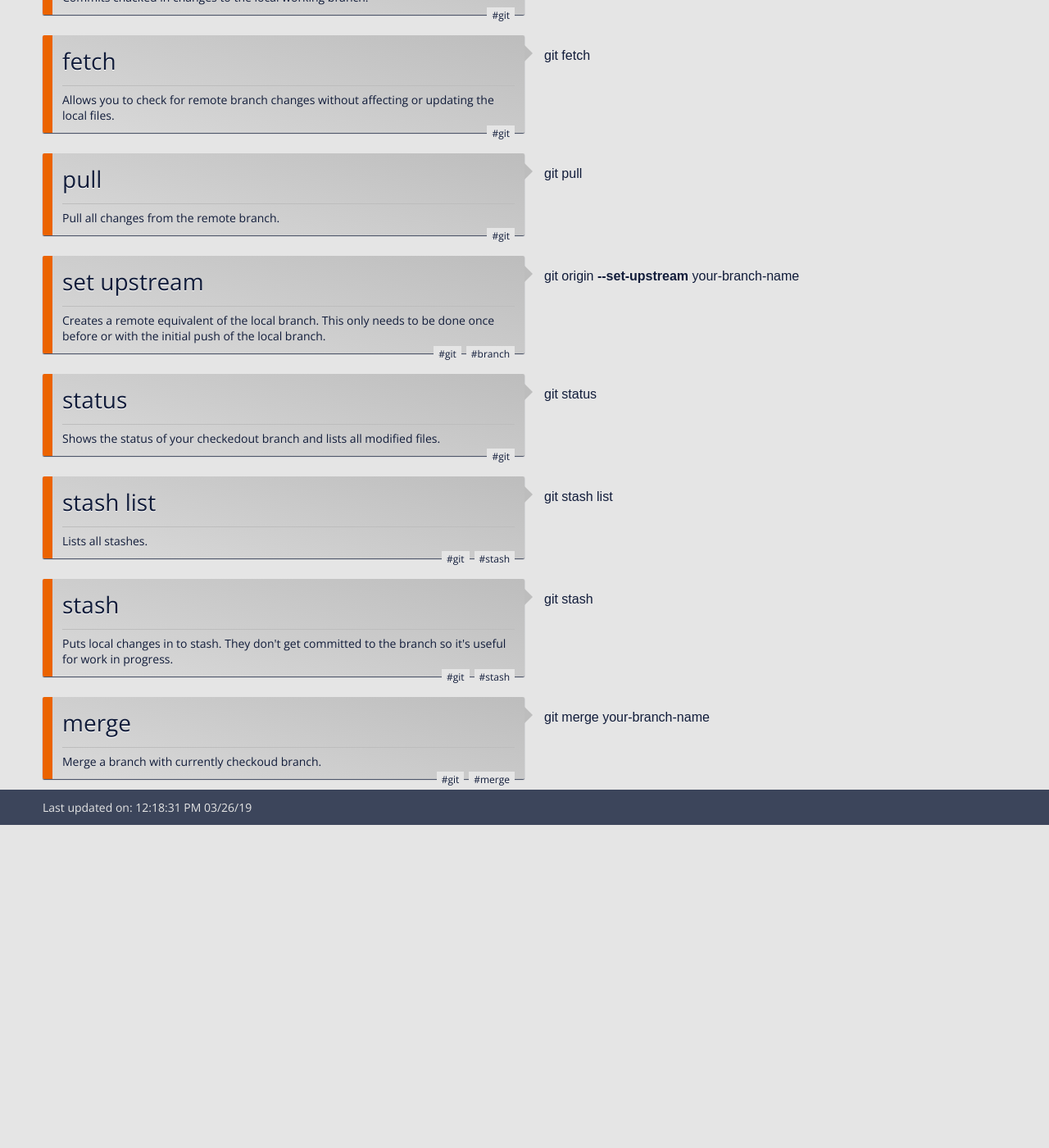
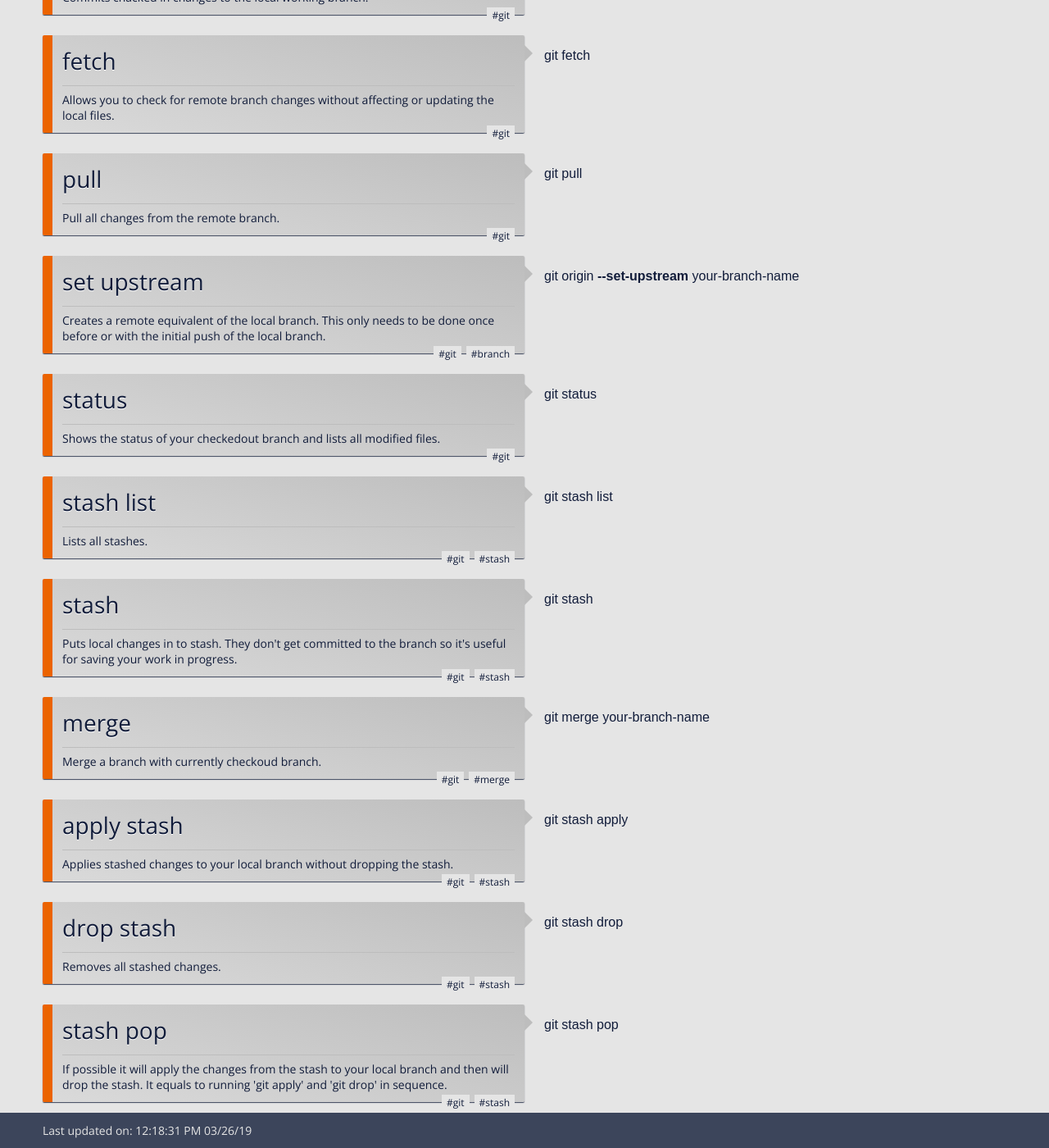
Before and after one commit to proochster/shortcode, a Jekyll site: the page built from code_git.html, in a window 1280 px wide and 1400 px high, scrolled down 2078 px. Shown: the whole window at 82% size. Built offline with Jekyll 4.4.1, drawn with Linux system fonts in a browser that asks for light colours; some web fonts are replaced; before the commit the page ends 3084 px from its top, so only the background shows below that.

Commit message:
+ Git: stash codes

```diff
--- a/_collections/_git/stash.html
+++ b/_collections/_git/stash.html
@@ -1,6 +1,6 @@
 ---
 title: stash
-description: Puts local changes in to stash. They don't get committed to the branch so it's useful for work in progress.
+description: Puts local changes in to stash. They don't get committed to the branch so it's useful for saving your work in progress.
 tags: git stash
 date: 2019-03-21
 ---
```
Also changed, not shown: _collections/_git/stash-apply.html (added, +7 -0 lines), _collections/_git/stash-drop.html (added, +7 -0 lines), _collections/_git/stash-pop.html (added, +7 -0 lines).
